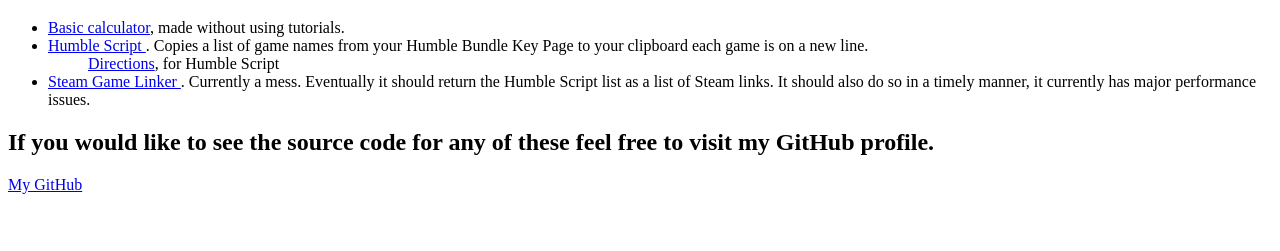
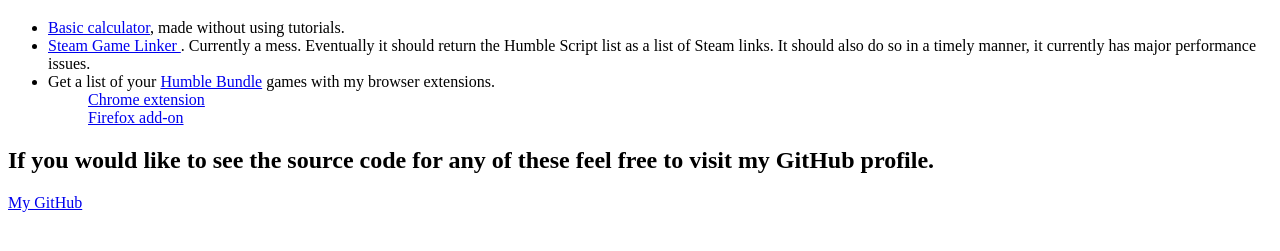
Before and after one commit to BeevMan/BeevMan.github.io, a plain HTML site: page index.html in a window 1280 px wide. Shown: the part 61-312 px from the top of the page. Drawn offline with Linux system fonts and the light colour scheme.

Commit message:
Add files via upload

```diff
--- a/index.html
+++ b/index.html
@@ -7,10 +7,11 @@
   <body>
     <h1>Welcome to Beev Land.</h1>
 	  <ul>
-	    <li> <a href="https://beevman.github.io/Lamulator/">Basic calculator</a>, made without using tutorials.</li>
-	    <li> <a href="https://github.com/BeevMan/steam-game-linker/blob/master/scripts/hbKeyPgNameLister.js">Humble Script </a>.  Copies a list of game names from your Humble Bundle Key Page to your clipboard each game is on a new line.</li>
-	      <ul> <a href="https://github.com/BeevMan/steam-game-linker/blob/master/scripts/hbKeyPgNameLister.md">Directions</a>, for Humble Script</ul>
-	    <li> <a href="https://beevman.github.io/steam-game-linker/"> Steam Game Linker </a>.  Currently a mess.  Eventually it should return the Humble Script list as a list of Steam links.  It should also do so in a timely manner, it currently has major performance issues.</li>
+	    <li><a href="https://beevman.github.io/Lamulator/">Basic calculator</a>, made without using tutorials.</li>
+	    <li><a href="https://beevman.github.io/steam-game-linker/"> Steam Game Linker </a>.  Currently a mess.  Eventually it should return the Humble Script list as a list of Steam links.  It should also do so in a timely manner, it currently has major performance issues.</li>
+	    <li>Get a list of your <a href="https://www.humblebundle.com/home/keys">Humble Bundle</a> games with my browser extensions.</li>
+		  <ul><a href="https://chrome.google.com/webstore/detail/humblebundle-keys-clipboa/cmepjcombnmfffjpnnnhmagpmdmnbedg">Chrome extension</a></ul>
+		  <ul><a href="https://addons.mozilla.org/en-US/firefox/addon/humblebundle-keys-clipboard/">Firefox add-on</a></ul>
 	  </ul>
 	<h2> If you would like to see the source code for any of these feel free to visit my GitHub profile. </h2>
 	<p> <a href="https://github.com/BeevMan"> My GitHub </a> </p>
```
